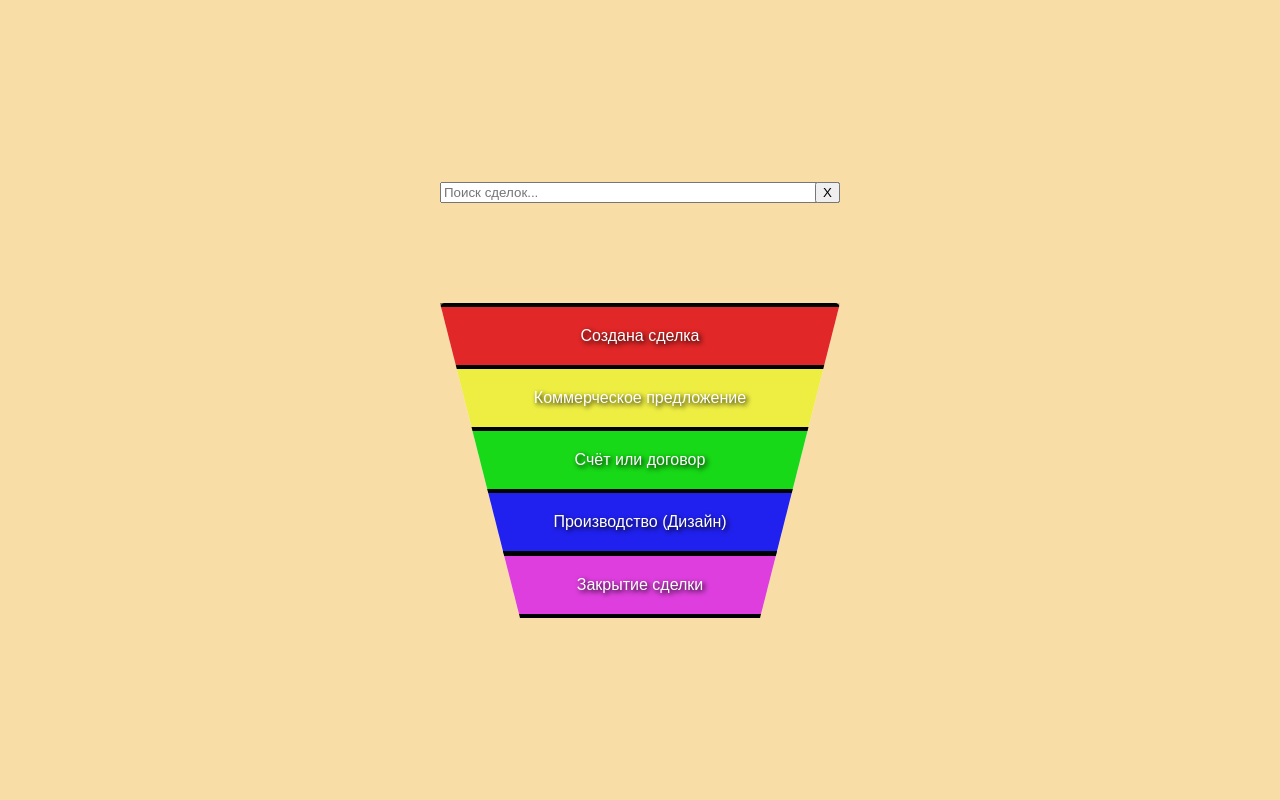
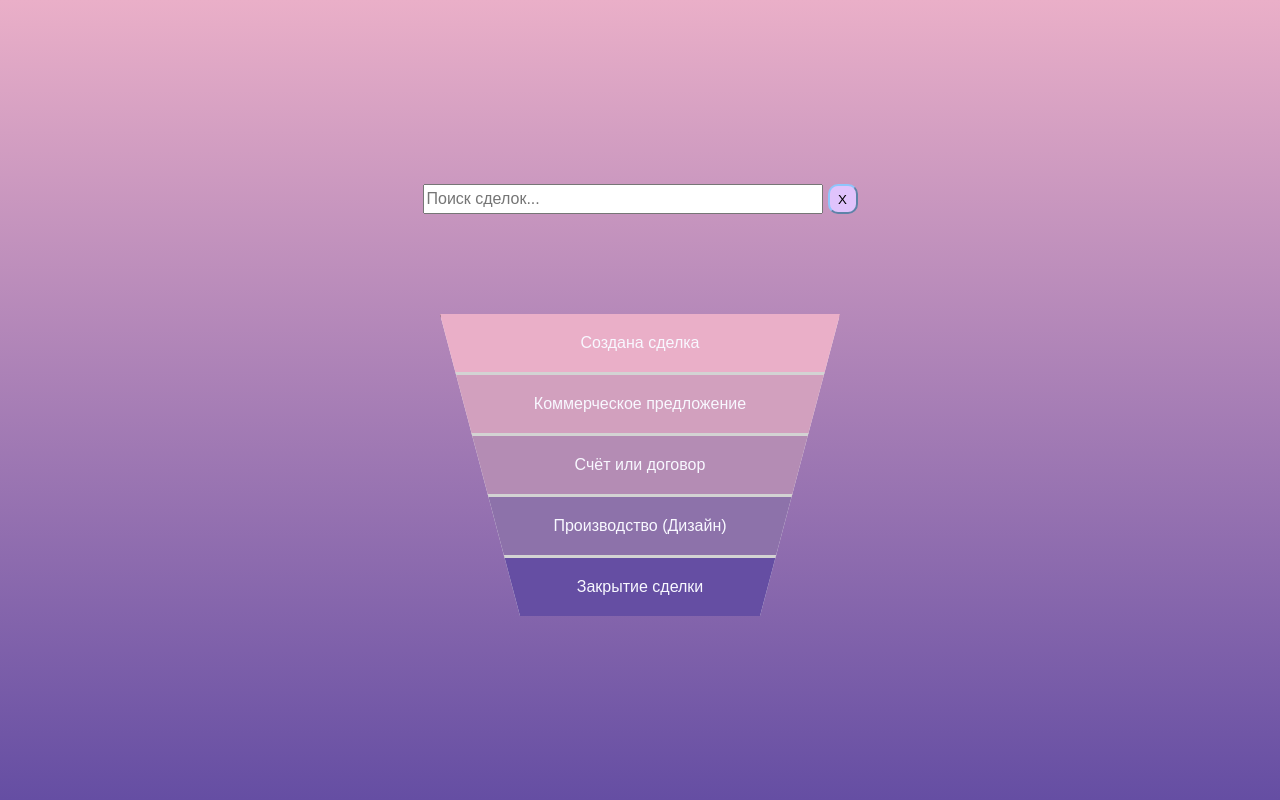
Before and after one commit to HASCIIOneAndOnly/Sales_Funnel, a Flask app: page / in a window 1280 px wide. Run offline with Flask 3, Linux system fonts and the light colour scheme.

Commit message:
Игрище с градиентами и цветами. Теперь воронка выглядит опрятнее. Нужно подумать над лучшим градиентом

```diff
--- a/app.py
+++ b/app.py
@@ -1,15 +1,17 @@
+from flask import Flask
 from flask import jsonify, request, render_template
+
 from models import Deal, db
-from flask import Flask
 
 app = Flask(__name__)
-app.config['SQLALCHEMY_DATABASE_URI'] = 'postgresql://amepifanov:fhntv2003@localhost:5050/course_project_db'
+app.config['SQLALCHEMY_DATABASE_URI'] = 'postgresql://postgres:liubov1969@localhost:60042/postgres'
 app.config['SQLALCHEMY_TRACK_MODIFICATIONS'] = False
 db.init_app(app)
 
 
 def create_tables():
     db.create_all()
+
 
 def make_deals_list(deals):
     deals_list = []
@@ -27,7 +29,6 @@ def make_deals_list(deals):
     return deals_list
 
 
-
 @app.route('/')
 def index():
     return render_template('index.html')
@@ -40,7 +41,6 @@ def search_deals():
     return jsonify(make_deals_list(deals))
 
 
-
 @app.route('/deals/<string:stage>', methods=['GET'])
 def get_deals_by_stage(stage):
     deals = Deal.query.filter_by(stage=stage).all()
--- a/static/styles.css
+++ b/static/styles.css
@@ -3,7 +3,12 @@ body {
     display: flex;
     justify-content: center;
     align-items: center;
-    background-color: #f8dda7;
+    /*background-image: linear-gradient(62deg, #8EC5FC 0%, #E0C3FC 100%);*/
+    background: #654ea3; /* fallback for old browsers */
+    background: -webkit-linear-gradient(to bottom, #eaafc8, #654ea3); /* Chrome 10-25, Safari 5.1-6 */
+    background: linear-gradient(to bottom, #eaafc8, #654ea3); /* W3C, IE 10+/ Edge, Firefox 16+, Chrome 26+, Opera 12+, Safari 7+ */
+
+
     height: 100vh;
     margin: 0;
 }
@@ -19,47 +24,66 @@ body {
     width: 400px;
     clip-path: polygon(0% 100%, 100% 100%, 80% 0%, 20% 0%);
     transform: rotate(180deg);
-    box-shadow: 10px 10px 15px 5px rgba(0, 0, 0, 0.5);
-    border-top: 4px solid #000000;
-    border-bottom: 4px solid #000000;
+    box-shadow: 10px 10px 15px 5px;
+    /*border-top: 4px solid;*/
+    /*border-bottom: 4px solid;*/
 }
 
 .funnel-inner {
     transform: rotate(180deg);
 }
+
 .stage {
     margin: 0 auto;
     position: relative;
     padding: 20px;
     cursor: pointer;
     text-align: center;
-    color: #ffffff; /* Белый текст */
-    text-shadow: 2px 2px 5px rgb(0, 0, 0); /* Тень текста */
+    color: ghostwhite; /* Белый текст */
+    /*text-shadow: 2px 2px 2px rgb(0, 0, 0); !* Тень текста *!*/
 
 }
 
+/*white*/
+/*#CF9FFF*/
+/*#E0C3FC*/
+/*#E0B0FF*/
+/*#BF40BF*/
 
 .stage-1 {
-    background-color: #e12727;
+    /*background-image: linear-gradient(62deg, #E0C3FC 0%, #8EC5FC 100%);*/
+    /*background-color: rgb(118, 66, 215);*/
+    /*background-color: rgb(137, 109, 224);*/
+    background-color: #eaafc8;
+
 }
 
 .stage-2 {
-    border: 4px solid #000000; /* Добавленные черные рамки */
-    background-color: #eeee42 /* Жёлтый */
+    /*border: 3px solid #808080; !* Добавленные черные рамки *!*/
+    border: 3px solid lightgrey; /* Добавленные черные рамки */
+    /*background-image: linear-gradient(62deg, #E0C3FC 0%, #8EC5FC 100%);*/
+    /*background-color: rgb(137, 109, 224);*/
+    background-color: rgb(210, 160, 190);
 }
 
 .stage-3 {
-    border-bottom: 4px solid #000000; /* Добавленные черные рамки */
-    background-color: #17d917; /* Зелёный */
+    border-bottom: 3px solid lightgrey;
+
+    /*background-image: linear-gradient(62deg, #E0C3FC 0%, #8EC5FC 100%);*/
+    background-color: rgb(180, 140, 180);
 }
 
 .stage-4 {
-    border-bottom: 5px solid #000000; /* Добавленные черные рамки */
-    background-color: #2121ef; /* Синий */
+    border-bottom: 3px solid lightgrey;
+    /*background-image: linear-gradient(62deg, #E0C3FC 0%, #8EC5FC 100%);*/
+    background-color: rgb(141, 114, 170);
 }
 
 .stage-5 {
-    background-color: #de3ede; /* Фиолетовый */
+    background-color: #654ea3;
+
+    /*background-color: rgb(235, 63, 113);*/
+    /*background-image: linear-gradient(62deg, #E0C3FC 0%, #8EC5FC 100%);*/
 }
 
 
@@ -132,6 +156,7 @@ form select,
 form textarea {
     width: 100%;
     margin-bottom: 10px;
+    font-size: 16px;
 }
 
 form label {
@@ -139,10 +164,30 @@ form label {
 }
 
 .global-search-container {
+    font-size: 16px;
     position: relative;
     margin-bottom: 100px;
     width: 400px;
+    padding-right: 35px;
 }
+
+.global-search-container input[type="text"] {
+    height: 30px; /* Adjust this value to change the search bar's height */
+    font-size: 16px;
+}
+
+#clear-global-search {
+    position: absolute;
+    top: 50%;
+    transform: translateY(-50%);
+    right: 0;
+    height: 30px;
+    width: 30px;
+    border-radius: 10px;
+    background-color: #E0C3FC;
+    border-color: #8EC5FC;
+}
+
 
 #global-search,
 #stage-search {
```
